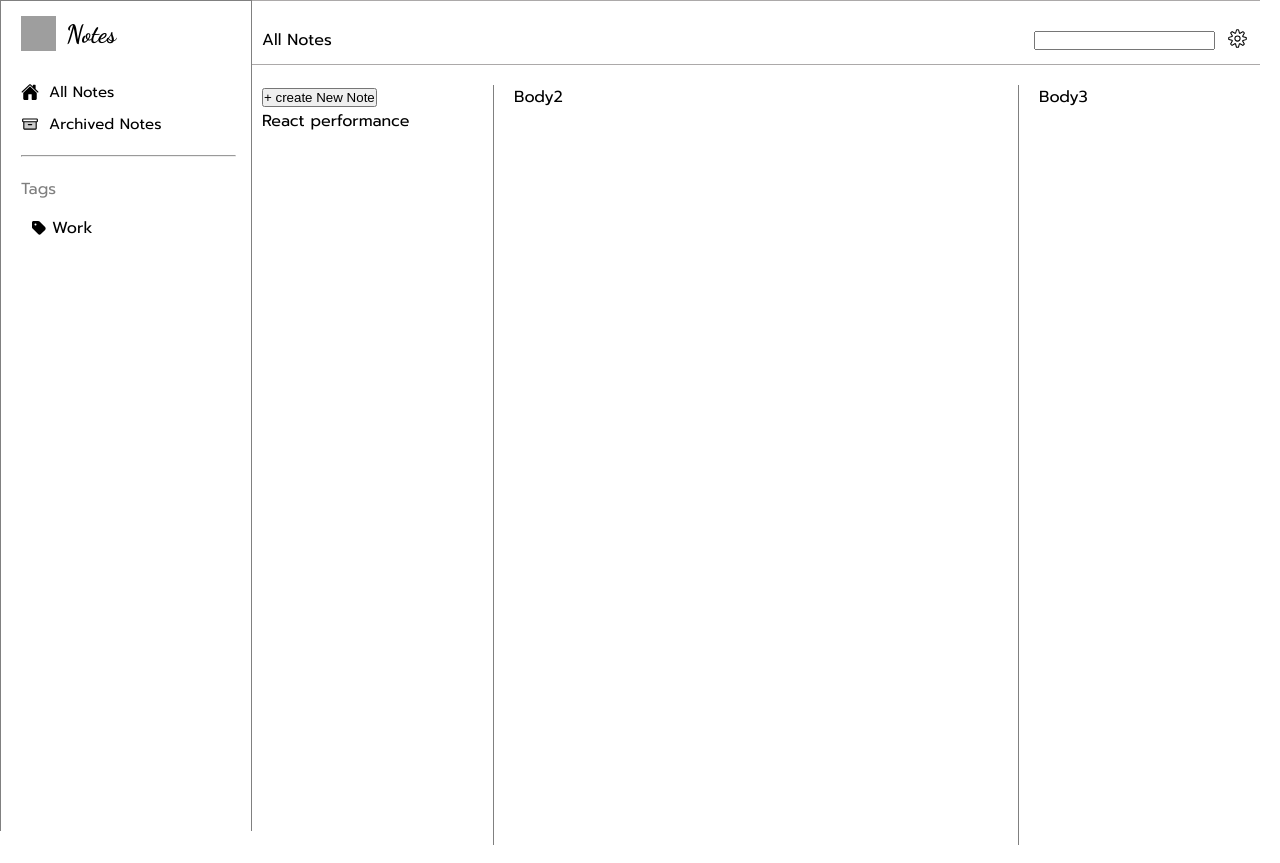
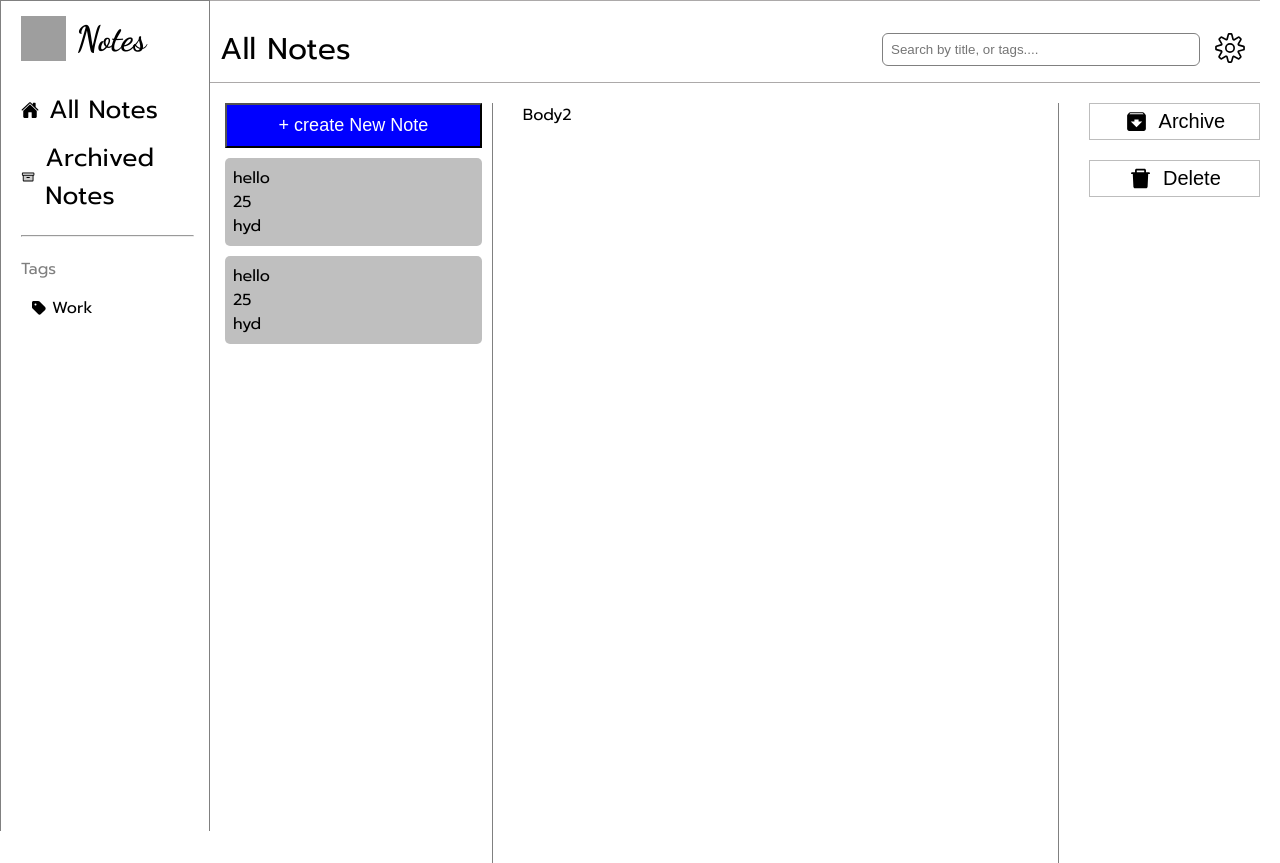
Before and after one commit to TarunK951/notes, a React (Vite) app in the folder Notes/: page / in a window 1280 px wide. Built offline with nearby package versions, Linux system fonts and the light colour scheme; grey boxes are pictures that could not be loaded.

Commit message:
body 1 frame work

```diff
--- a/Notes/src/App.css
+++ b/Notes/src/App.css
@@ -13,7 +13,7 @@
 }
 
 .heading {
-  width: 25%;
+  width: 20%;
 }
 
 .main {
@@ -26,26 +26,29 @@
 
 .body {
   display: flex;
-
   padding-inline: 10px;
   gap: 20px;
   padding-top: 20px;
   width: 100%;
 
   .body1 {
-    width: 25%;
+    width: 30%;
     border-right: 1px solid grey;
     min-height: 95vh;
+    padding-right: 10px;
+    padding-left: 5px;
   }
 
   .body2 {
     min-width: 50%;
     border-right: 1px solid grey;
     min-height: 95vh;
+    padding-inline: 10px;
   }
 
   .body3 {
-    width: 25%;
+    width: 20%;
     min-height: 95vh;
+    padding-inline: 10px;
   }
 }
--- a/Notes/src/App.jsx
+++ b/Notes/src/App.jsx
@@ -1,3 +1,4 @@
+import React, { useState } from "react";
 import "./App.css";
 import Body from "./components/Body";
 import Body2 from "./components/Body2";
@@ -6,6 +7,19 @@ import Header from "./components/header";
 import NavBar from "./components/NavBar";
 
 function App() {
+  const [notes, setNotes] = useState([
+    {
+      name: "hello",
+      age: "25",
+      place: "hyd",
+    },
+    {
+      name: "hello",
+      age: "25",
+      place: "hyd",
+    },
+  ]);
+
   return (
     <>
       <div className="App">
@@ -17,7 +31,7 @@ function App() {
           <NavBar />
           <div className="body">
             <div className="body1">
-              <Body />
+              <Body notes={notes} setNotes={setNotes} />
             </div>
             <div className="body2">
               <Body2 />
--- a/Notes/src/components/Body.jsx
+++ b/Notes/src/components/Body.jsx
@@ -1,13 +1,28 @@
 import React from "react";
 import "./body.css";
 
-function Body() {
+function Body(props) {
   return (
     <div>
       <div className="bodyContainer">
-        <button>+ create New Note</button>
-        <div>
-          <p>React performance</p>
+        <div className="Create-btn">
+          <button className="cBtn">
+            <p className="cp">+ create New Note</p>
+          </button>
+        </div>
+
+        <div className="list-data">
+          <div className="data">
+            {props.notes.map((note) => {
+              return (
+                <div className="note" key={note.name}>
+                  <p>{note.name}</p>
+                  <p>{note.age}</p>
+                  <p>{note.place}</p>
+                </div>
+              );
+            })}
+          </div>
         </div>
       </div>
     </div>
--- a/Notes/src/components/Body3.jsx
+++ b/Notes/src/components/Body3.jsx
@@ -1,7 +1,23 @@
 import React from "react";
+import { AiFillDelete } from "react-icons/ai";
+import { MdArchive } from "react-icons/md";
+import "./body3.css";
 
 function Body3() {
-  return <div>Body3</div>;
+  return (
+    <div>
+      <div className="body3-container">
+        <button className="body3-button">
+          <MdArchive size={25} />
+          <p>Archive</p>
+        </button>
+        <button className="body3-button">
+          <AiFillDelete size={25} />
+          <p>Delete</p>
+        </button>
+      </div>
+    </div>
+  );
 }
 
 export default Body3;
--- a/Notes/src/components/Header.jsx
+++ b/Notes/src/components/Header.jsx
@@ -14,17 +14,17 @@ function Header() {
             src="https://img.icons8.com/?size=100&id=kgTtmFTRbaRx&format=png&color=000000"
             alt=""
           />
-          <p>Notes</p>
+          <p className="notesLogo">Notes</p>
         </div>
         <div className="head-content">
           <div className="head-main">
             <div className="containers">
               <IoHome size={18} />
-              <p>All Notes</p>
+              <p className="allNotes">All Notes</p>
             </div>
             <div className="containers">
               <PiArchiveDuotone size={18} />
-              <p>Archived Notes</p>
+              <p className="allNotes">Archived Notes</p>
             </div>
           </div>
           <hr />
--- a/Notes/src/components/NavBar.jsx
+++ b/Notes/src/components/NavBar.jsx
@@ -8,9 +8,9 @@ function NavBar() {
       <div className="nav">
         <p>All Notes</p>
         <div className="search">
-          <input type="text" />
+          <input type="text" placeholder="Search by title, or tags...." />
           <button className="settings">
-            <CiSettings size={25} />
+            <CiSettings size={40} />
           </button>
         </div>
       </div>
--- a/Notes/src/components/body.css
+++ b/Notes/src/components/body.css
@@ -1,2 +1,39 @@
 .bodyContainer {
+  display: flex;
+  flex-direction: column;
+  justify-content: center;
+  width: 100%;
+  gap: 10px;
+
+  .Create-btn {
+    width: 100%;
+    display: flex;
+    justify-content: center;
+
+    button {
+      background-color: blue;
+      color: white;
+      width: 100%;
+      padding: 10px;
+
+      .cp {
+        font: 500;
+        font-size: 18px;
+      }
+    }
+  }
+
+  .list-data {
+    .data {
+      display: flex;
+      flex-direction: column;
+      gap: 10px;
+
+      .note {
+        background-color: rgba(128, 128, 128, 0.5);
+        border-radius: 5px;
+        padding: 8px;
+      }
+    }
+  }
 }
--- /dev/null
+++ b/Notes/src/components/body3.css
@@ -0,0 +1,19 @@
+.body3-container {
+  display: flex;
+  flex-direction: column;
+  gap: 20px;
+
+  .body3-button {
+    display: flex;
+    justify-content: center;
+    align-items: center;
+    gap: 10px;
+    font-size: 20px;
+  }
+
+  button {
+    background: none;
+    padding: 5px;
+    border: 1px solid rgba(128, 128, 128, 0.519);
+  }
+}
--- a/Notes/src/components/head.css
+++ b/Notes/src/components/head.css
@@ -11,6 +11,27 @@
   border: 0.5px solid grey;
   border-bottom: none;
 
+  .notesLogo {
+    font-size: 35px;
+  }
+
+  .header-logo-container {
+    display: flex;
+    justify-content: center;
+    align-items: center;
+    gap: 10px;
+    padding-top: 20px;
+    padding-bottom: 20px;
+    border-bottom: 1px solid grey;
+  }
+
+  .header-logo-container:hover {
+    cursor: pointer;
+    background-color: rgba(0, 0, 0, 0.1);
+    border-radius: 10px;
+  }
+}
+
 .header-logo {
   display: flex;
   gap: 10px;
@@ -20,8 +41,8 @@
   align-items: center;
 
   img {
-      width: 35px;
-      height: 35px;
+    width: 45px;
+    height: 45px;
   }
 }
 
@@ -40,6 +61,10 @@
 
     .containers {
       display: flex;
+
+      .allNotes {
+        font-size: 25px;
+      }
     }
   }
 
@@ -67,4 +92,3 @@
     }
   }
 }
-}
--- a/Notes/src/components/navBar.css
+++ b/Notes/src/components/navBar.css
@@ -7,10 +7,23 @@
   border: 1px solid rgb(172, 169, 169);
   border-inline: none;
 
+  p {
+    font-size: 30px;
+  }
+
   .search {
     display: flex;
     align-items: center;
     gap: 10px;
+  }
+
+  input {
+    padding: 8px;
+    width: 300px;
+    /* padding-top: 5px;
+    padding-inline: 30px; */
+    border: 1px solid grey;
+    border-radius: 6px;
   }
 
   .settings {
```
Lines whose indentation alone changed are shown as unchanged.
